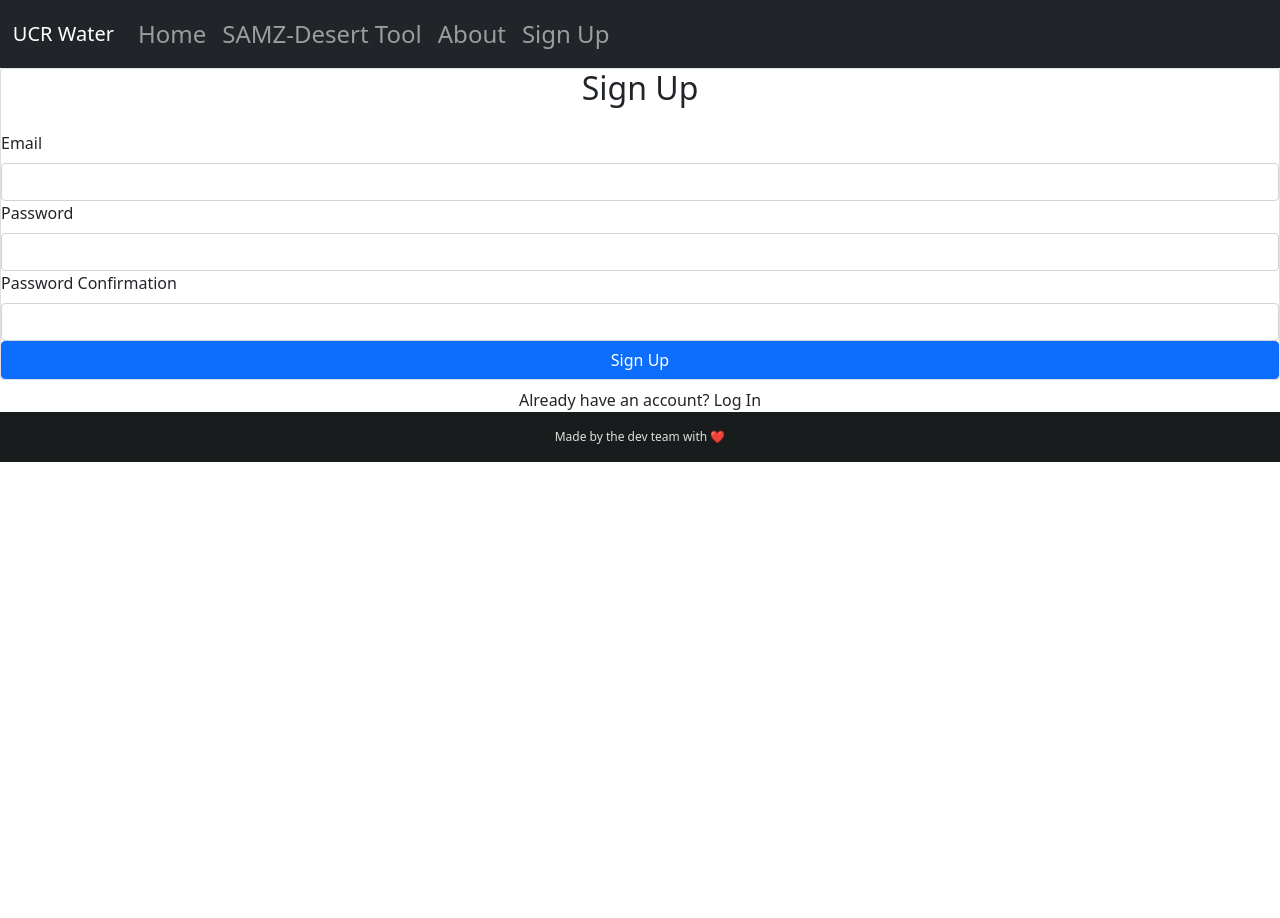
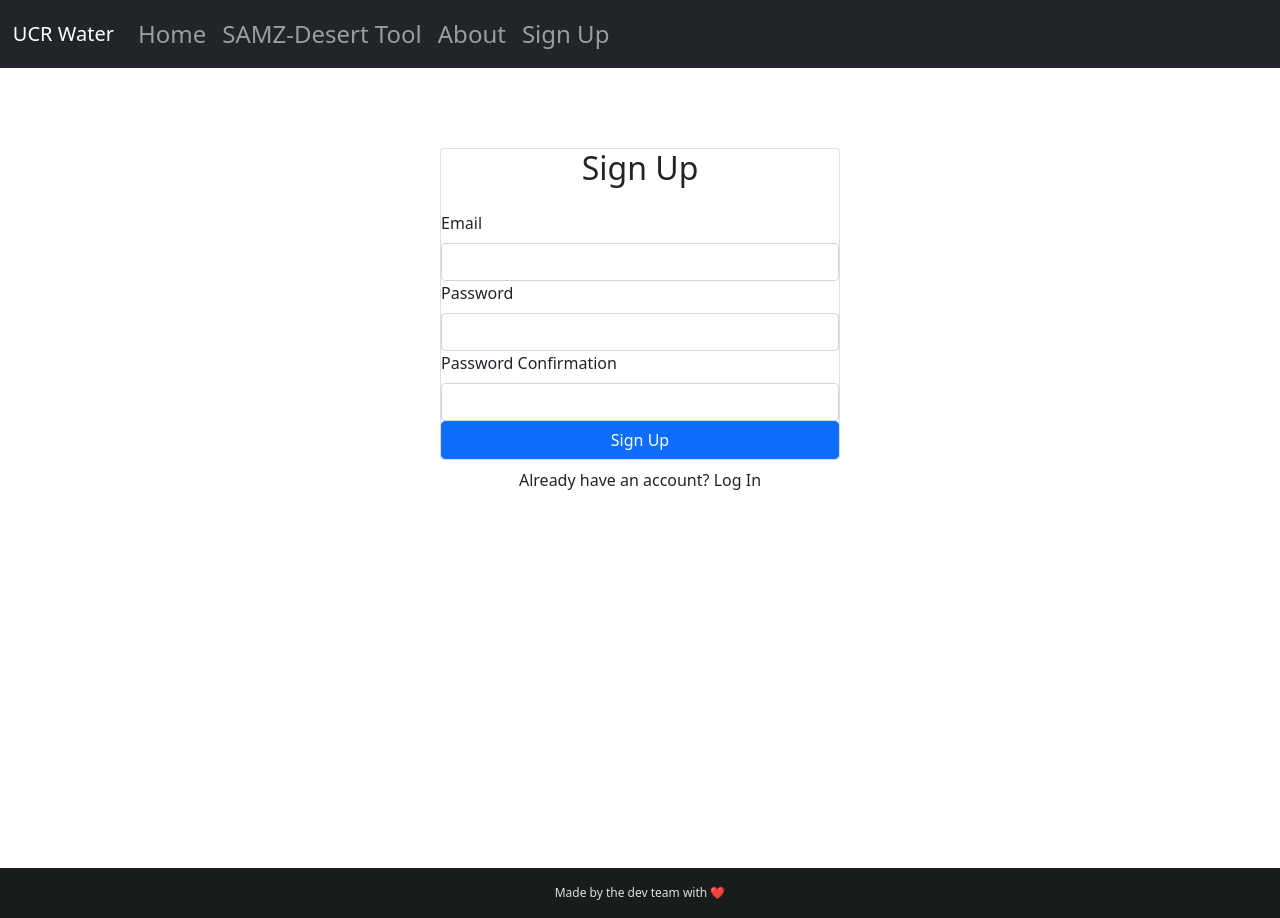
Before and after one commit to CS-UCR/senior-design-project-farmersonly, a Next.js app: page /firebase/signup in a window 1280 px wide. Before the commit the page ends 800 px from the top, so only its background shows below. Built offline with nearby package versions, Linux system fonts and the light colour scheme.

Commit message:
signup page styling

```diff
--- a/pages/firebase/signup.js
+++ b/pages/firebase/signup.js
@@ -1,5 +1,6 @@
 import React, { useRef } from 'react'
-import {Form, Button, Card} from 'react-bootstrap'
+import {Form, Button, Card, Container} from 'react-bootstrap'
+import styles from '../../styles/signup.module.css'
 
 export default function signup() {
     const emailRef = useRef()
@@ -7,6 +8,8 @@ export default function signup() {
     const passwordConfirmRef = useRef()
 
     return (
+        <Container className = {styles.container} style={{minHeight:"100vh"}}>
+            <div className = "w-100" style={{maxWidth: "400px"}}>
             <div>
                 <Card>
                     <h2 className = "text-center mb-4">
@@ -33,7 +36,8 @@ export default function signup() {
                 <div className = "w-100 text-center mt-2">
                     Already have an account? Log In
                 </div>
-
             </div>
+            </div>
+        </Container>
     )
 }
--- /dev/null
+++ b/styles/signup.module.css
@@ -0,0 +1,5 @@
+.container{
+    display:flex;
+    padding-top: 10vh;
+    justify-content: center;
+}
```
Lines whose indentation alone changed are shown as unchanged.
